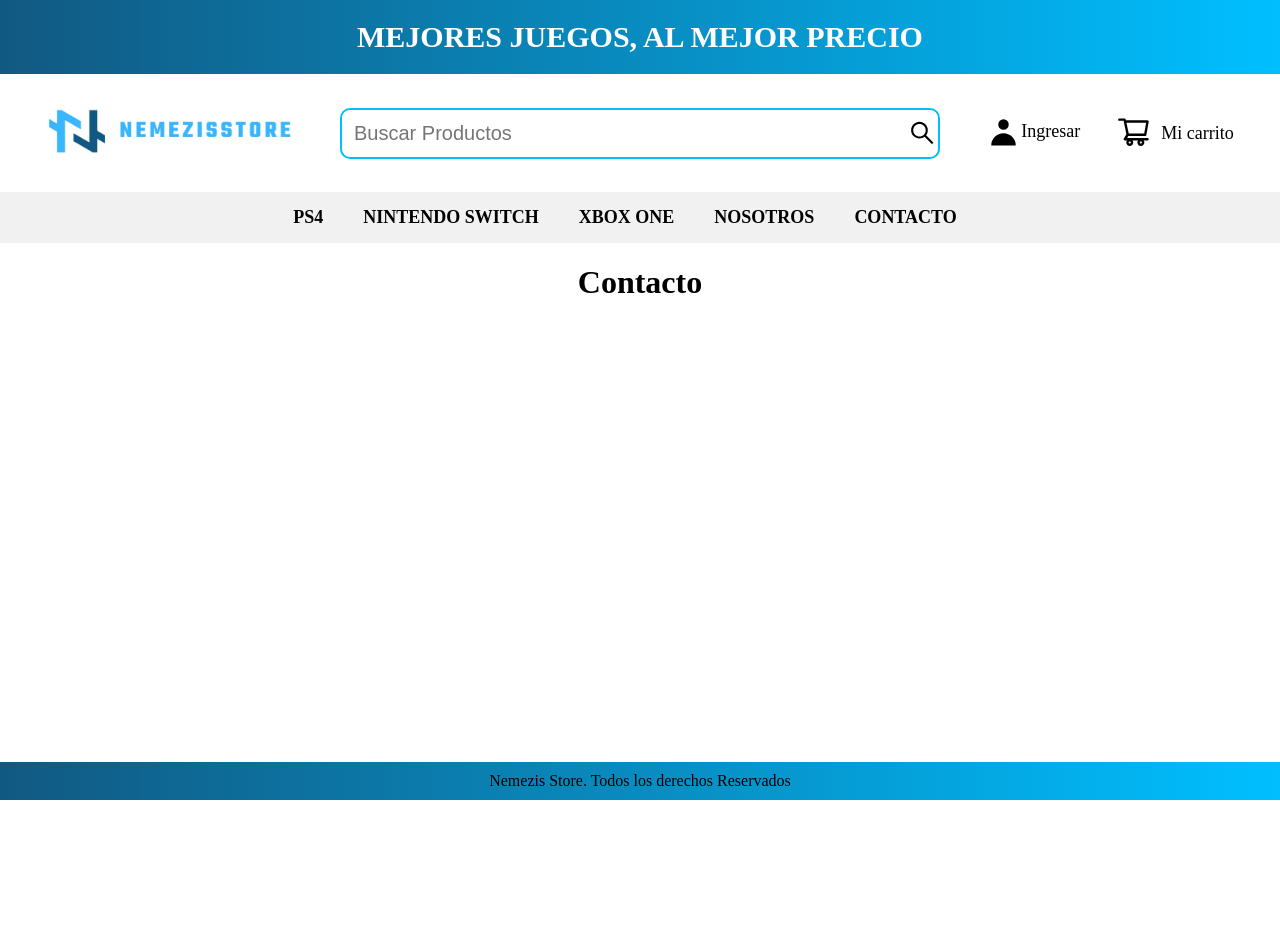
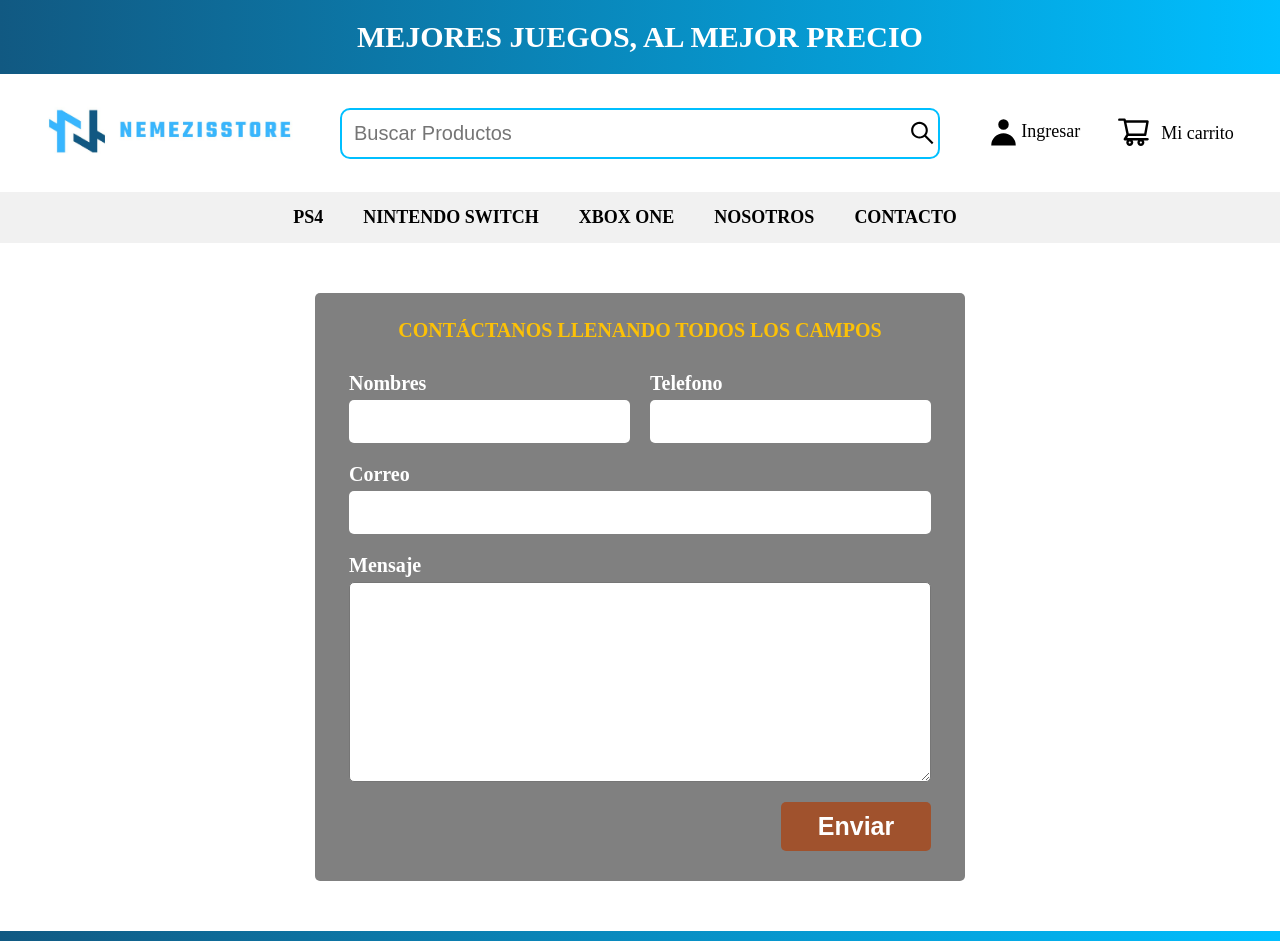
Before and after one commit to Nemewar/NemezisStore-Pizarro, a React (Create React App) app: page /contacto in a window 1280 px wide. Shown: the top 941 px of the page. Before the commit the page ends 800 px from the top, so only its background shows below. Built offline with nearby package versions, Linux system fonts and the light colour scheme; no server answers; the database is empty.

Commit message:
added contact page

```diff
--- a/src/components/Contacto/Contacto.jsx
+++ b/src/components/Contacto/Contacto.jsx
@@ -1,7 +1,103 @@
-
+import { useState } from "react"
+import "./contacto.css"
+import Swal from 'sweetalert2'
 
 export const Contacto = () => {
+
+    const [form, setForm] = useState({
+        nombres: "",
+        telefono: "",
+        correo: "",
+        mensaje: ""
+    })
+
+    const onHandleSubmit = (ev) => {
+        ev.preventDefault();
+        Swal.fire(
+            'Mensaje enviado!',
+            '',
+            'success'
+        )
+        setForm({
+            nombres: "",
+            telefono: "",
+            correo: "",
+            mensaje: ""
+        })
+    }
+
+    const onHandleChange = (ev) => {
+        setForm({
+            ...form,
+            [ev.target.name]: ev.target.value
+        })
+    }
+
     return (
-        <h1>Contacto</h1>
+        <div className="container-form">
+            <form
+                onSubmit={onHandleSubmit}
+                className="form-contact"
+            >
+                <fieldset>
+                    <div className="legend">
+                        <legend>
+                            Contáctanos llenando todos los campos
+                        </legend>
+                    </div>
+                    <div className="contenedor-campos">
+                        <div className="campo">
+                            <label>Nombres</label>
+                            <input
+                                type="text"
+                                name="nombres"
+                                value={form.nombres}
+                                onChange={onHandleChange}
+                                required
+                            />
+                        </div>
+                        <div className="campo">
+                            <label>Telefono</label>
+                            <input
+                                type="number"
+                                min={1}
+                                name="telefono"
+                                value={form.telefono}
+                                onChange={onHandleChange}
+                                required
+                            />
+                        </div>
+                        <div className="campo correo">
+                            <label>Correo</label>
+                            <input
+                                type="email"
+                                name="correo"
+                                value={form.correo}
+                                onChange={onHandleChange}
+                                required
+                            />
+                        </div>
+                        <div className="campo textarea">
+                            <label>Mensaje</label>
+                            <textarea
+                                name="mensaje"
+                                value={form.mensaje}
+                                onChange={onHandleChange}
+                                required
+                            >
+
+                            </textarea>
+                        </div>
+                    </div>
+                    <div className="contenedor-boton">
+                        <button
+                            type="submit"
+                        >
+                            Enviar
+                        </button>
+                    </div>
+                </fieldset>
+            </form>
+        </div>
     )
 }
--- /dev/null
+++ b/src/components/Contacto/contacto.css
@@ -0,0 +1,106 @@
+.container-form{
+    margin-top: 5rem;
+    margin-right: 2rem;
+    margin-left: 2rem;
+    margin-bottom: 5rem;
+}
+
+.form-contact{
+    max-width: 65rem;
+    margin: 0 auto;
+    padding: 2rem;
+    background-color: grey;
+    border-radius: 0.5rem;
+}
+
+.legend{
+    display: flex;
+    justify-content: center;
+    margin-bottom: 3rem;
+}
+
+.legend legend{
+    text-transform: uppercase;
+    font-weight: bold;
+    font-size: 2rem;
+    color: rgb(252, 193, 7,1);
+}
+
+.form-contact fieldset{
+    border: none;
+}
+
+.form-contact .contenedor-campos{
+    display: grid;
+    grid-template-columns: 1fr 1fr;
+    gap: 2rem;
+}
+
+@media(max-width:768px){
+    .form-contact .contenedor-campos{
+        display: flex;
+        flex-direction: column;
+    }
+}
+
+.campo{
+    display: flex;
+    flex-direction: column;
+    gap: 0.5rem;
+}
+
+.campo label{
+    color: white;
+    font-size: 2rem;
+    font-weight: bold;
+}
+
+.campo input{
+    border-radius: 0.5rem;
+    border-style: none;
+    padding: 1rem;
+    font-size: 2rem;
+    width: 100%;
+}
+
+.contenedor-campos .textarea{
+    grid-row: 3/4;
+    grid-column: 1/3;
+}
+
+.textarea textarea{
+    border-radius: 0.5rem;
+    height: 20rem;
+    padding: 1rem;
+    font-size: 2rem;
+    width: 100%;
+}
+
+.contenedor-campos .correo{
+    grid-column: 1/3;
+}
+
+.contenedor-boton{
+    display: flex;
+    justify-content: flex-end;
+    margin-top: 2rem;
+}
+
+.contenedor-boton button{
+    cursor: pointer;
+    font-size: 2.5rem;
+    font-weight: bold;
+    padding: 1rem;
+    border: none;
+    /* background-color: aliceblue; */
+    background-color: rgb(160,82,45);
+    color: white;
+    width: 15rem;
+    border-radius: 0.5rem;
+}
+
+@media(max-width:768px){
+    .contenedor-boton button{
+        width: 100%;
+    }
+}
--- a/src/components/ModalLogin/Modal.jsx
+++ b/src/components/ModalLogin/Modal.jsx
@@ -6,7 +6,7 @@ import { iniciarSesionConCorreoYContraseña, iniciarSesionConGoogle } from "../.
 import { UserContext } from "../context/UserContext"
 import CartContext from "../context/CartContext"
 import Swal from 'sweetalert2'
-import {TiDelete} from "react-icons/ti"
+import { TiDelete } from "react-icons/ti"
 import "./modal.css"
 import { useNavigate } from "react-router-dom"
 import { SpinnerButton } from "../Spinner/SpinnerButton"
@@ -51,6 +51,7 @@ export const Modal = () => {
                     addItemsOfUserLogged(user.cart)
                     setModalVisible(false)
                 }
+                ev.target.reset()
             })
             .catch(error => {
                 buttonIngresarRef.current.style.display = "unset";
@@ -60,19 +61,20 @@ export const Modal = () => {
                     title: 'Oops...',
                     text: `${error.code}`,
                 })
+                ev.target.reset()
             })
 
     }
 
     const authGoogle = (ev) => {
-        buttonGoogleRef.current.style.display="none"
+        buttonGoogleRef.current.style.display = "none"
         spinnerGoogleRef.current.style.display = "unset"
         iniciarSesionConGoogle(dataProducts)
             .then(user => {
                 if (user) {
                     login(user)
                     addItemsOfUserLogged(user.cart)
-                    buttonGoogleRef.current.style.display="unset"
+                    buttonGoogleRef.current.style.display = "unset"
                     spinnerGoogleRef.current.style.display = "none"
                     setModalVisible(false)
                 }
@@ -96,7 +98,7 @@ export const Modal = () => {
                             className="boton-cerrar"
                             onClick={() => setModalVisible(false)}
                         >
-                            <TiDelete size={30}/>
+                            <TiDelete size={30} />
                         </button>
 
                         <form
--- a/src/components/ModalLogin/modal.css
+++ b/src/components/ModalLogin/modal.css
@@ -33,6 +33,7 @@
 .encabezado-modal h3 {
     font-weight: bold;
     margin: 0;
+    margin-top: 2rem;
     font-size: 3rem;
     color: #1766dc;
 }
--- a/src/components/Register/Register.jsx
+++ b/src/components/Register/Register.jsx
@@ -55,6 +55,7 @@ export const Register = () => {
                         'Ahora podra terminar sus ordenes de compra',
                         'success'
                     )
+                    ev.target.reset()
                 }
             })
             .catch(err => {
@@ -65,7 +66,9 @@ export const Register = () => {
                     title: 'Oops...',
                     text: `${err.code}`,
                 })
+                ev.target.reset()
             })
+
     }
 
 
```
